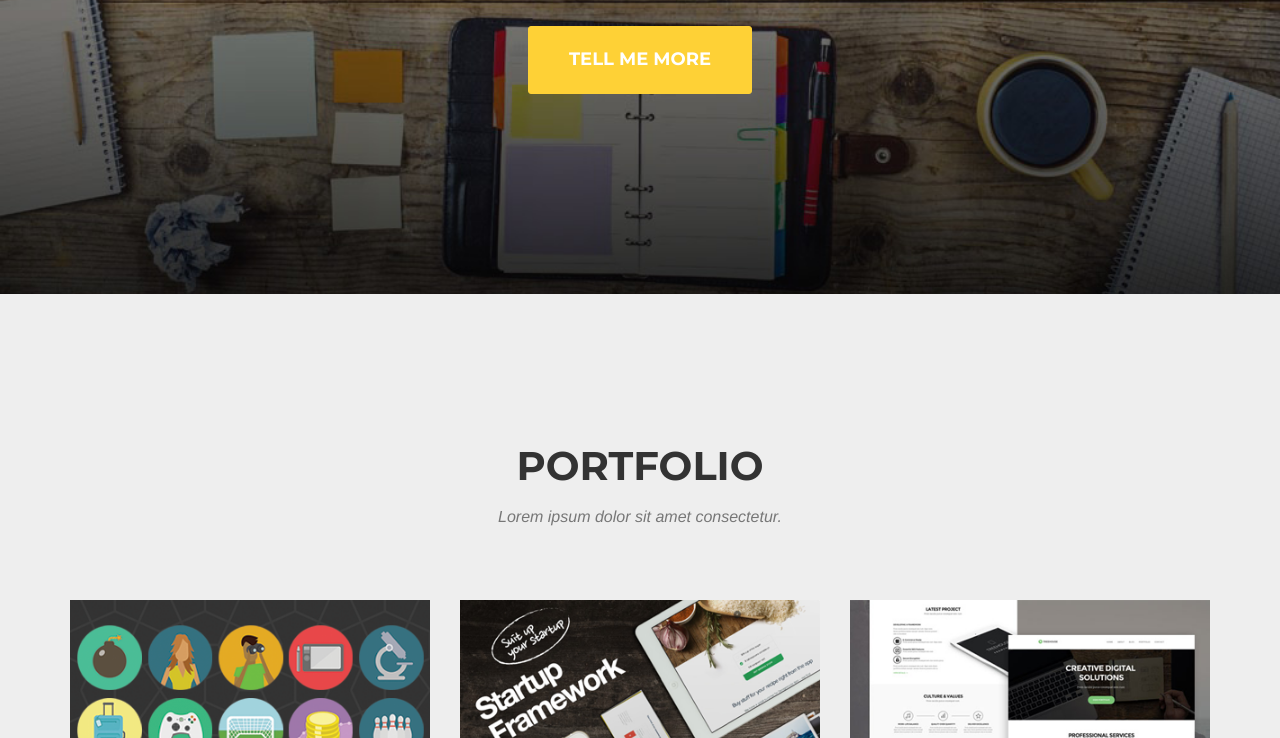
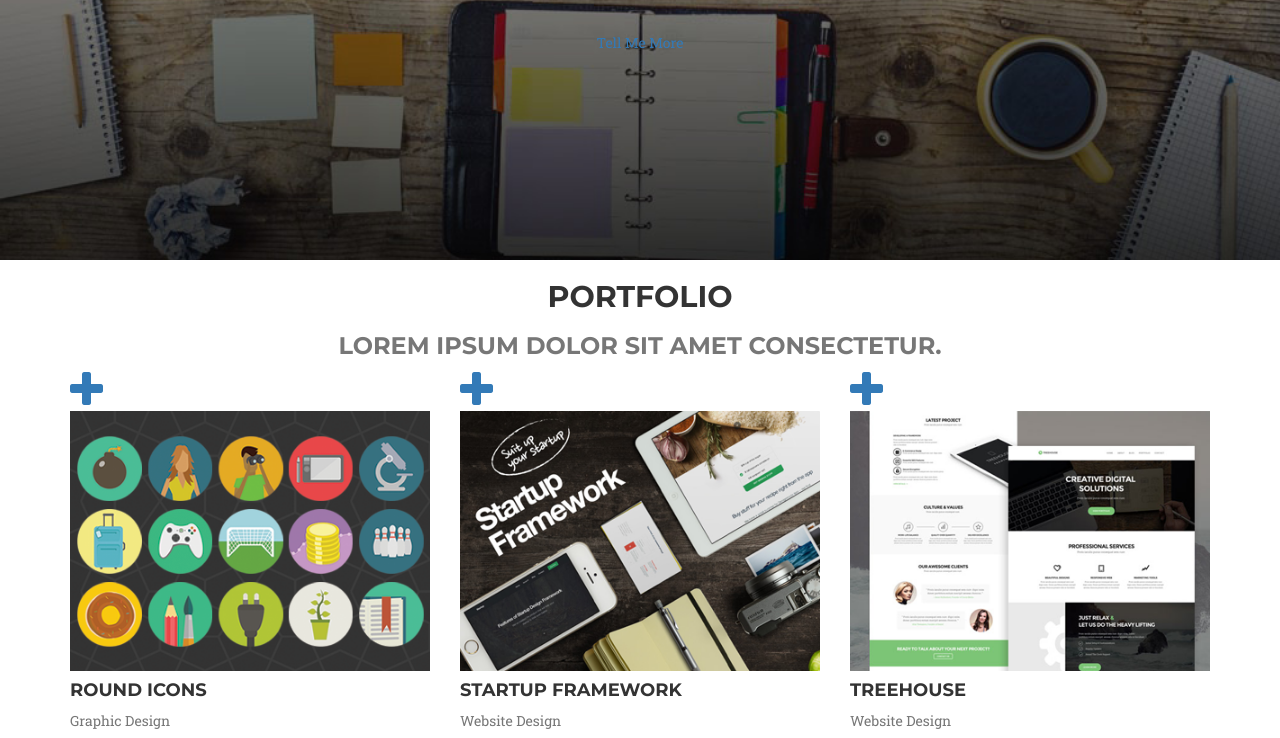
Before and after one commit to francescamasin/bootstrap, a plain HTML site: page prova_template/index.html in a window 1280 px wide. Shown: the part 464-1202 px from the top of the page. Drawn offline with nearby package versions, Linux system fonts and the light colour scheme; files that its build step writes are made by us from their sources; files whose address does not match are found by name; a web font is replaced by a local one.

Commit message:
fix new template

```diff
--- a/prova_template/index.html
+++ b/prova_template/index.html
@@ -22,7 +22,7 @@
     <link href='https://fonts.googleapis.com/css?family=Roboto+Slab:400,100,300,700' rel='stylesheet' type='text/css'>
 
     <!-- Theme CSS -->
-    <link href="css/agency.min.css" rel="stylesheet">
+    <link href="css/stylesheet.css" rel="stylesheet">
 
     <!-- HTML5 Shim and Respond.js IE8 support of HTML5 elements and media queries -->
     <!-- WARNING: Respond.js doesn't work if you view the page via file:// -->
```
